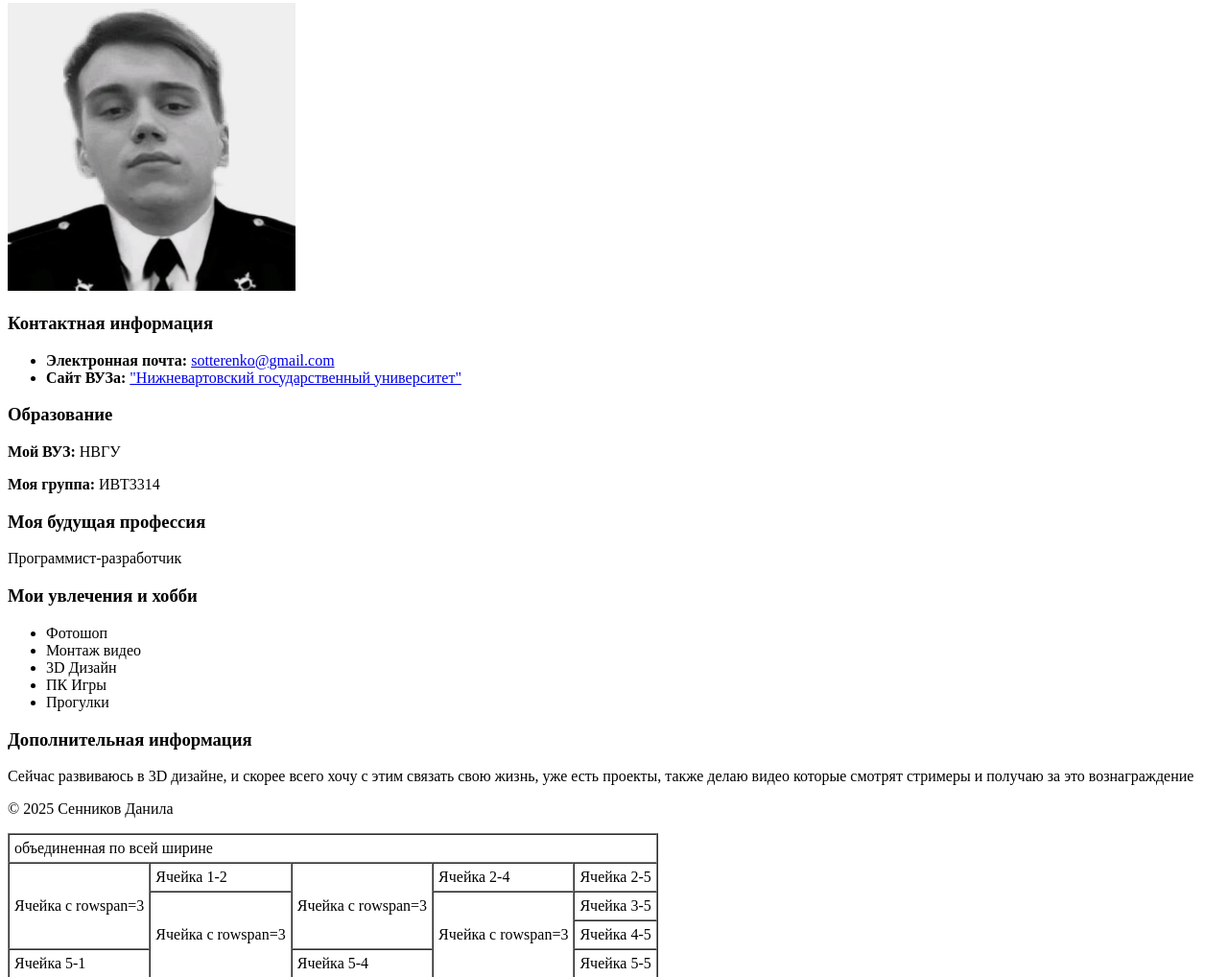
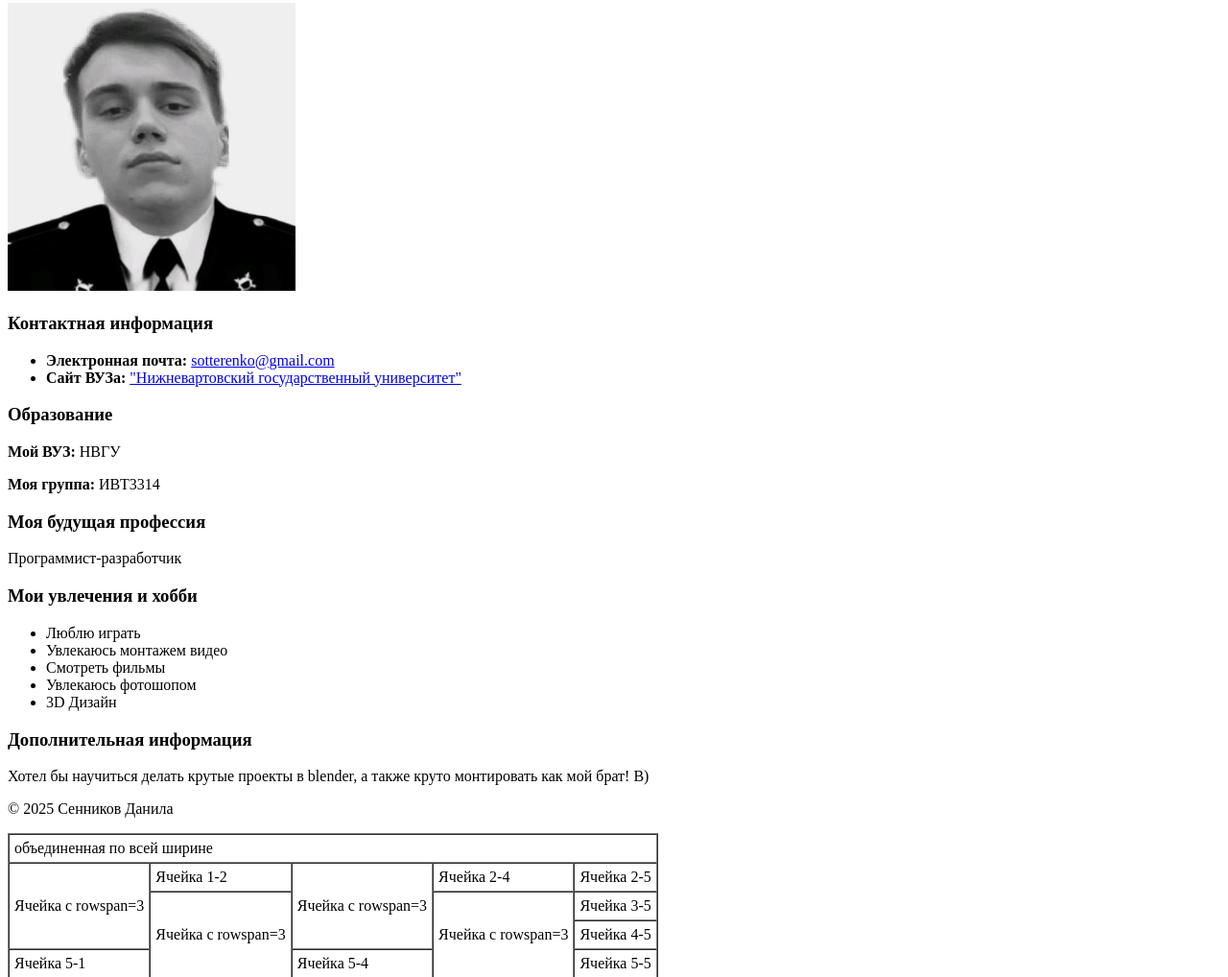
Before and after one commit to sotteR34/sotteR34.github.io, a plain HTML site: page index.html in a window 1280 px wide. Shown: the part 174-1192 px from the top of the page at 96% size. Drawn offline with Linux system fonts and the light colour scheme.

Commit message:
Update index.html

```diff
--- a/index.html
+++ b/index.html
@@ -41,17 +41,17 @@
     <section id="hobbies">
         <h3>Мои увлечения и хобби</h3>
         <ul>
-            <li>Фотошоп</li>
-            <li>Монтаж видео</li>
+            <li>Люблю играть</li>
+            <li>Увлекаюсь монтажем видео</li>
+            <li>Смотреть фильмы</li>
+            <li>Увлекаюсь фотошопом</li>
             <li>3D Дизайн</li>
-            <li>ПК Игры</li>
-            <li>Прогулки</li>
         </ul>
     </section>
 
     <section id="additional-info">
         <h3>Дополнительная информация</h3>
-        <p>Сейчас развиваюсь в 3D дизайне, и скорее всего хочу с этим связать свою жизнь, уже есть проекты, также делаю видео которые смотрят стримеры и получаю за это вознаграждение</p>
+        <p>Хотел бы научиться делать крутые проекты в blender, а также круто монтировать как мой брат! B)</p>
     </section>
 
     <footer>
```
